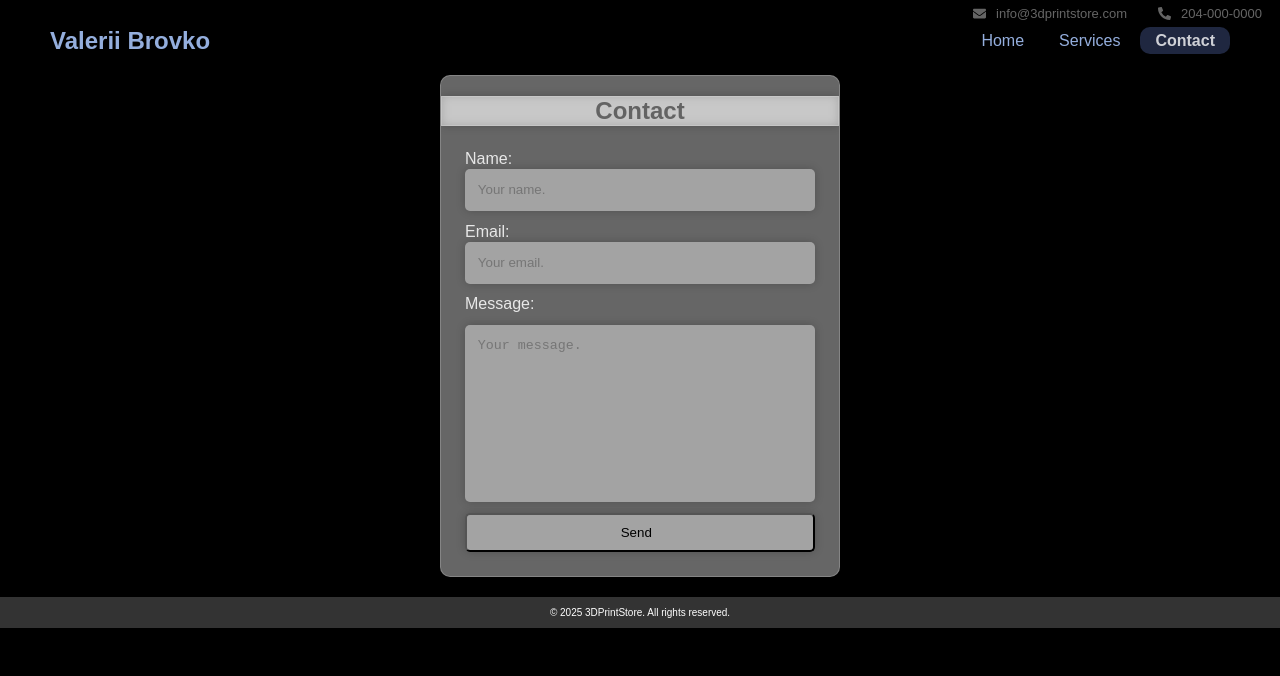
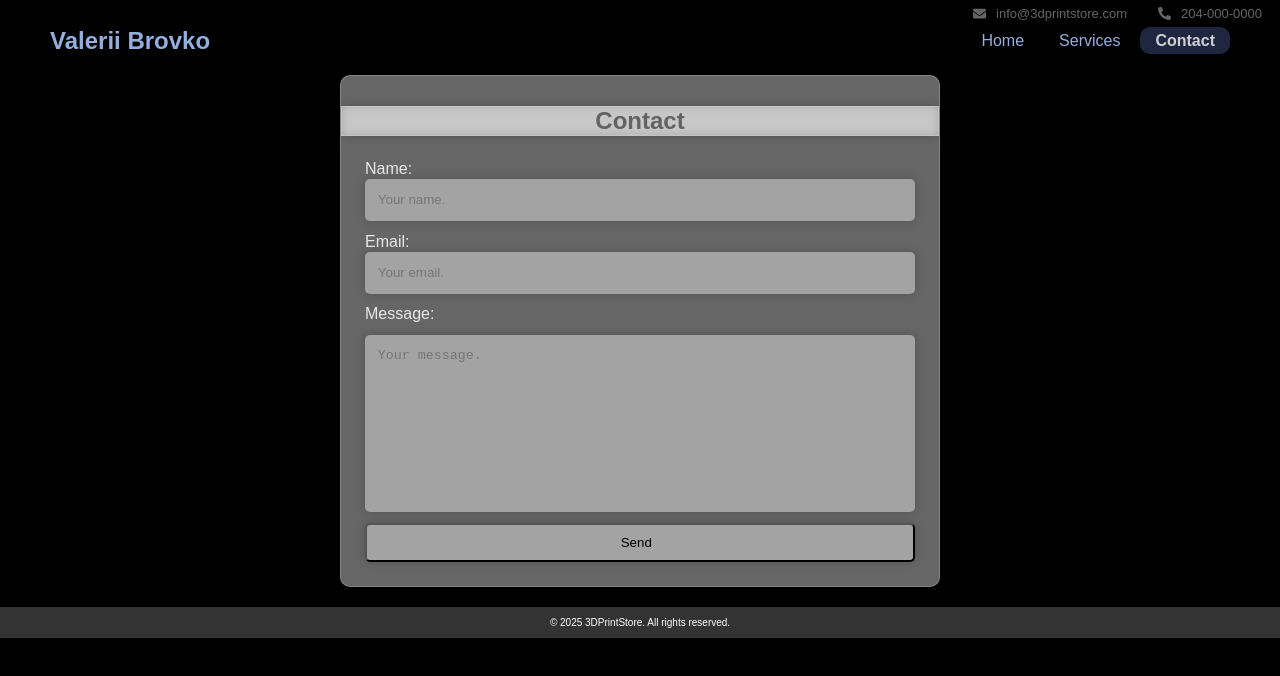
Before and after one commit to lucasliu2019/next_printstore, a Next.js app: page /contact in a window 1280 px wide. Shown: the top 676 px of the page. Built offline with nearby package versions, Linux system fonts and the light colour scheme.

Commit message:
contact form size

```diff
--- a/src/app/components/ContactForm/ContactForm.module.css
+++ b/src/app/components/ContactForm/ContactForm.module.css
@@ -11,7 +11,7 @@
     box-shadow: 2px 8px 10px rgba(0, 0, 0, 0.587);
     /* padding: 2rem; */
 
-    width: min(400px, 95%);
+    width: clamp(400px, 95% ,600px);
     margin: 0 auto;
     text-align: center;
     /* background-color: rgba(11, 73, 128, 0.3); */
```
